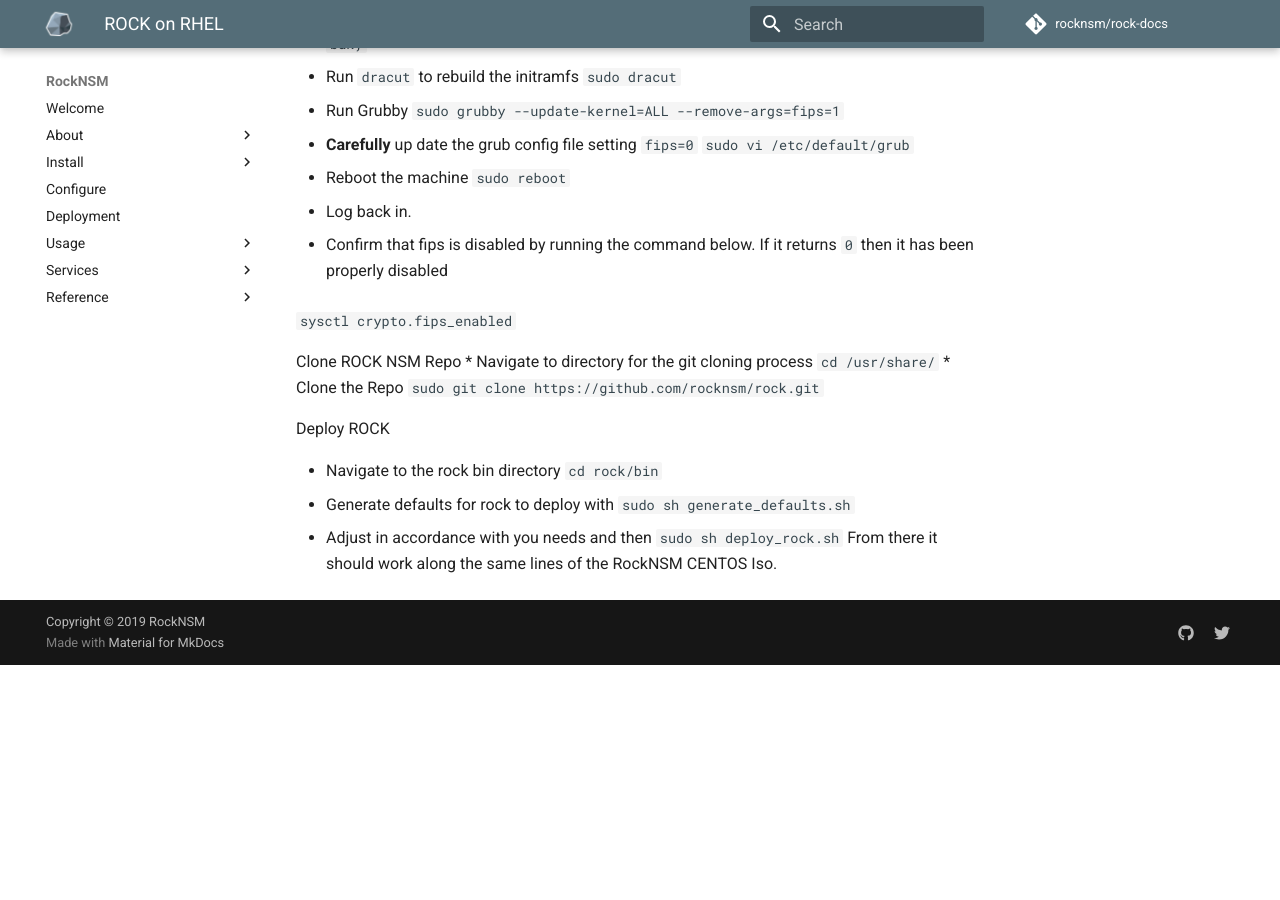
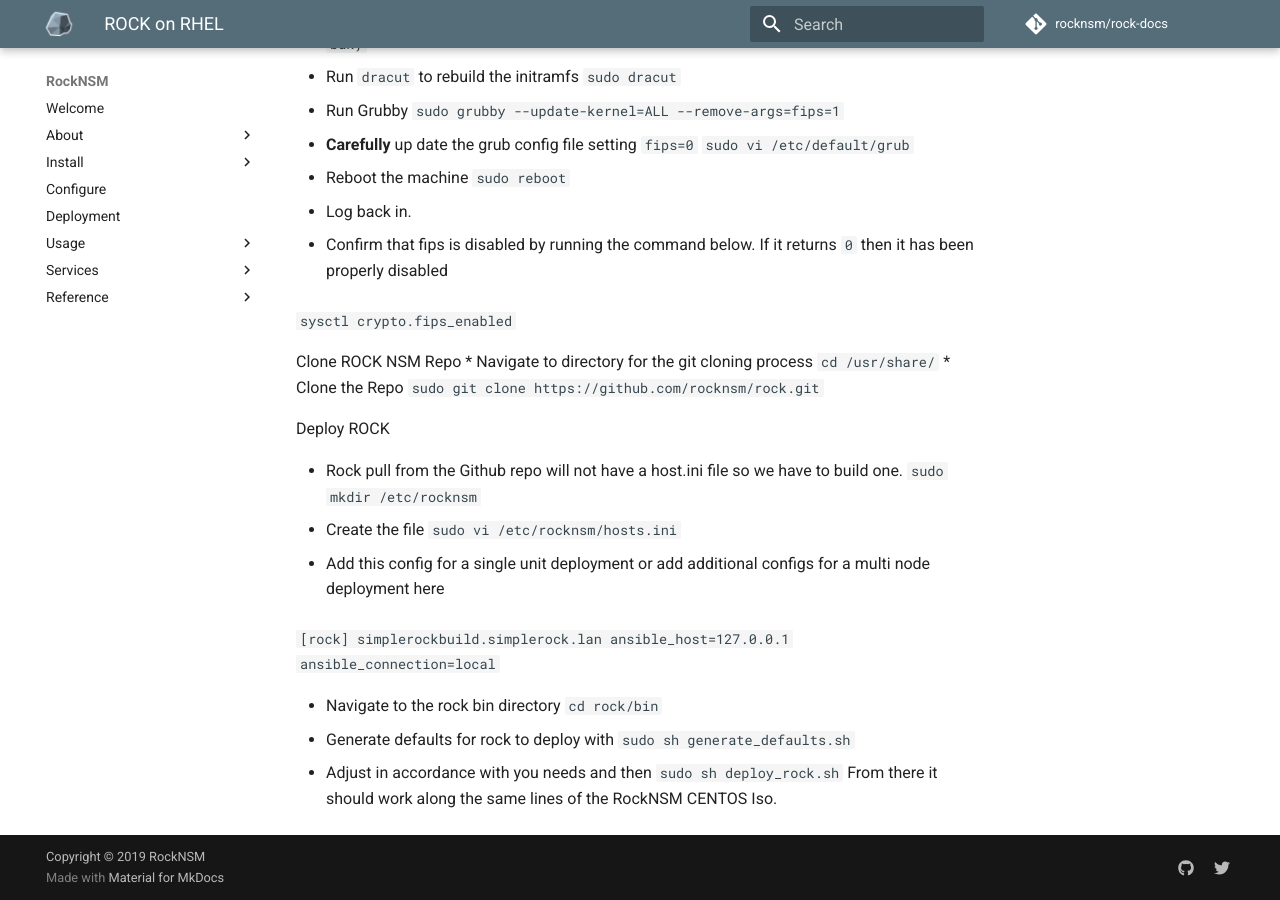
Before and after one commit to rocknsm/rock-docs, an MkDocs documentation site: the page built from docs/install/rhel.md, in a window 1280 px wide and 900 px high, scrolled down 1189 px. Built offline with MkDocs 1.6.1 and Material for MkDocs 9.7.7, drawn with Linux system fonts in a browser that asks for light colours; comment, search, counter and statistics services are not loaded; before the commit the page ends 1854 px from its top, so only the background shows below that.

Commit message:
Added config steps for config file creation

````diff
--- a/docs/install/rhel.md
+++ b/docs/install/rhel.md
@@ -87,6 +87,22 @@
 
 Deploy ROCK
 
+* Rock pull from the Github repo will not have a host.ini file so we have to build one.
+  ```
+  sudo mkdir /etc/rocknsm
+  ```
+* Create the file
+  ```
+  sudo vi /etc/rocknsm/hosts.ini
+  ```
+
+* Add this config for a single unit deployment or add additional configs for a multi node deployment here
+
+  ```
+  [rock]
+    simplerockbuild.simplerock.lan ansible_host=127.0.0.1 ansible_connection=local
+  ```
+
 * Navigate to the rock bin directory
   ```
   cd rock/bin
````
